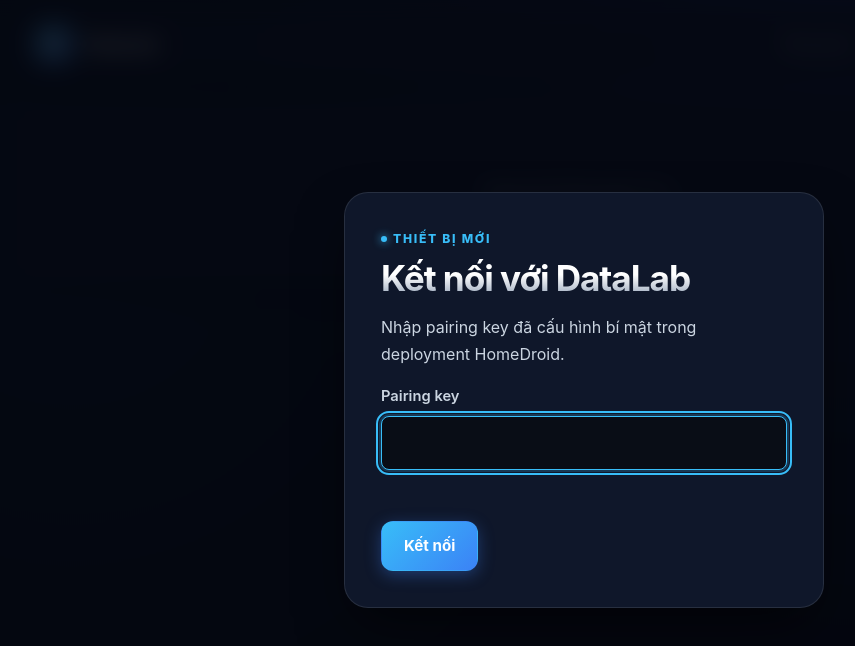
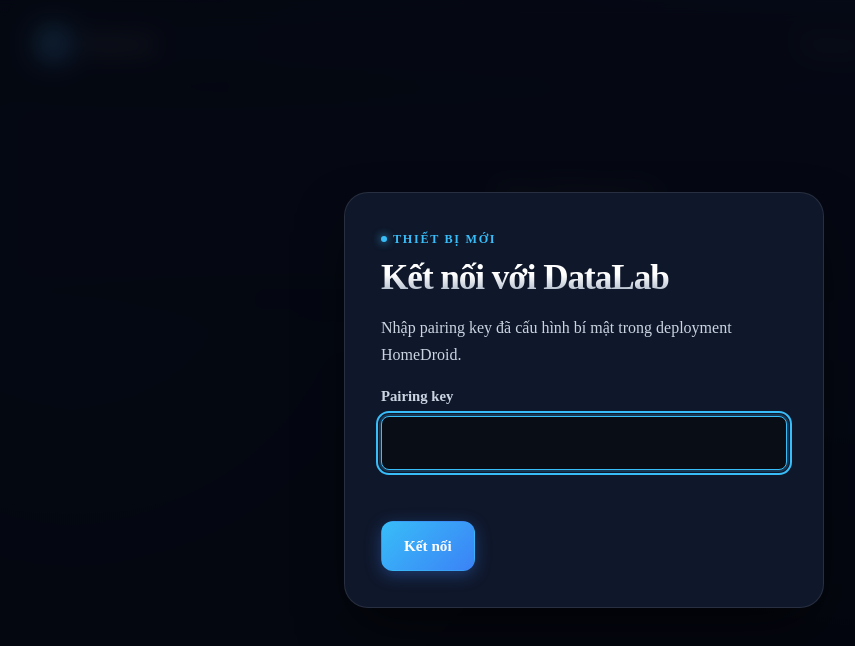
Before and after one commit to DFuc1302/moc-homedroid, a website: page index.html in a window 1280 px wide. Shown: the whole page, without its empty margins (56-911 px from the left). Drawn offline with Linux system fonts and the light colour scheme.

Commit message:
style(ui): use Times New Roman as primary font

```diff
--- a/index.html
+++ b/index.html
@@ -6,7 +6,7 @@
   <meta name="theme-color" content="#13231d">
   <meta name="description" content="DataLab — ứng dụng tự học Data Science, Deep Learning và LLM trên HomeDroid.">
   <title>DataLab</title>
-  <link rel="stylesheet" href="/styles.css?v=2">
+  <link rel="stylesheet" href="/styles.css?v=3">
 </head>
 <body>
   <header class="topbar">
--- a/styles.css
+++ b/styles.css
@@ -26,8 +26,8 @@
   --radius-sm: 8px;
   --radius: 16px;
   --radius-lg: 24px;
-  --font-sans: "Inter", system-ui, -apple-system, BlinkMacSystemFont, "Segoe UI", Roboto, sans-serif;
-  --font-display: "Plus Jakarta Sans", system-ui, -apple-system, sans-serif;
+  --font-sans: "Times New Roman", Times, serif;
+  --font-display: "Times New Roman", Times, serif;
   --font-mono: "Fira Code", "Roboto Mono", monospace;
   --shadow-sm: 0 2px 8px rgba(0, 0, 0, 0.25);
   --shadow-md: 0 12px 32px -8px rgba(0, 0, 0, 0.45);
```
